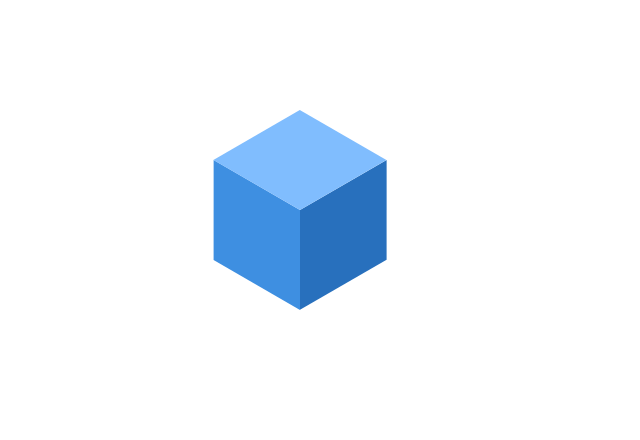
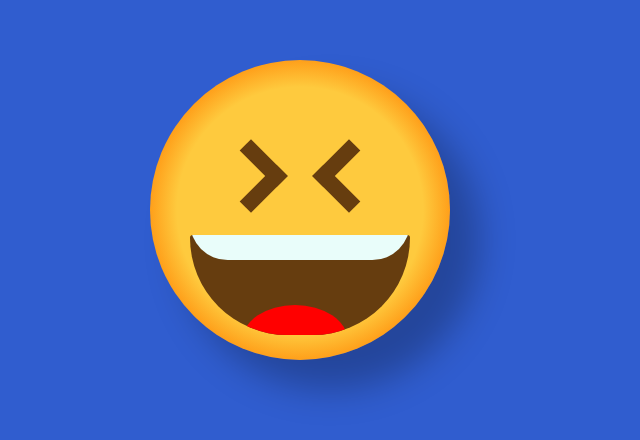
Before and after one commit to songyubin12/2024_UI_Design, a plain HTML site: page index.html in a window 1280 px wide. Shown: the part 190-630 px from the top of the page, without its empty margins (340-980 px from the left). Drawn offline with Linux system fonts and the light colour scheme.

Commit message:
0325 Emoji

```diff
--- a/index.html
+++ b/index.html
@@ -4,17 +4,24 @@
 <head>
     <meta charset="UTF-8">
     <meta name="viewport" content="width=device-width, initial-scale=1.0">
-    <title>Isometric Cube</title>
+    <title>CSS Emoji</title>
     <link rel="stylesheet" href="style.css">
 </head>
 
 <body>
-    <div class="container">
-        <div class="left"></div>
-        <div class="right"></div>
-        <div class="top"></div>
+    <div class="emoji">
+        <div class="eyes">
+            <div class="eye left"></div>
+            <div class="eye right"></div>
+        </div>
+
+
+        <div class="mouth">
+            <div class="teeth"></div>
+            <div class="tongue"></div>
+        </div>
+
     </div>
-
 </body>
 
 </html>
--- a/style.css
+++ b/style.css
@@ -1,47 +1,73 @@
-*,
-*::before,
-*::after {
-    padding: 0;
-    margin: 0;
-    box-sizing: border-box;
+body {
+    background-color: #305dcf;
 }
 
-.container {
-    height: 0;
-    width: 0;
-    margin: auto;
+.emoji {
     position: absolute;
-    top: 0;
-    bottom: 0;
-    left: 0;
-    right: 0;
+    top: 50%;
+    left: 50%;
+    transform: translate(-50%, -50%);
+    display: flex;
+    flex-direction: column;
+    height: 300px;
+    width: 300px;
+    background-image: radial-gradient(#feca3e 58%, #ff8000 80%);
+    border-radius: 50%;
+    overflow: hidden;
+    box-shadow: 30px 30px 35px rgba(0, 0, 0, 0.25);
+}
+
+.eyes {
+    display: flex;
+}
+
+.eye {
+    border: solid #663d0f;
+    border-width: 0 16px 16px 0;
+    position: absolute;
+    padding: 18px;
 }
 
 .left {
-    height: 100px;
-    width: 100px;
-    background-color: #3e8fe1;
-    transform-origin: 0 0;
-    transform: rotate(90deg) skewX(-30deg) scaleY(0.864);
+    transform: rotate(-45deg);
+    top: 90px;
+    left: 25%;
 }
 
 .right {
-    height: 100px;
-    width: 100px;
-    background-color: #2870bd;
-    transform-origin: 0 0;
-    transform: rotate(-30deg) skewX(-30deg) scaleY(0.864);
-    position: relative;
-    bottom: 100px;
+    transform: rotate(135deg);
+    top: 90px;
+    right: 25%;
 }
 
-.top {
+.mouth {
     height: 100px;
-    width: 100px;
-    background-color: #80bdfe;
-    transform-origin: 0 0;
-    transform: rotate(210deg) skew(-30deg) scaleY(0.864);
-    position: relative;
-    bottom: 200px;
+    width: 220px;
+    background-color: #663d0f;
+    position: absolute;
+    margin: auto;
+    left: 0;
+    right: 0;
+    bottom: 25px;
+    overflow: hidden;
+    border-radius: 5px 5px 180px 180px;
+}
 
+.teeth {
+    height: 40px;
+    width: 220px;
+    background-color: #e9fdfa;
+    position: absolute;
+    bottom: 75px;
+    border-radius: 5px 5px 80px 80px;
 }
+
+.tongue {
+    height: 70px;
+    width: 105px;
+    position: absolute;
+    background-color: red;
+    border-radius: 50%;
+    transform: translate(50%);
+    top: 70px;
+}
```
